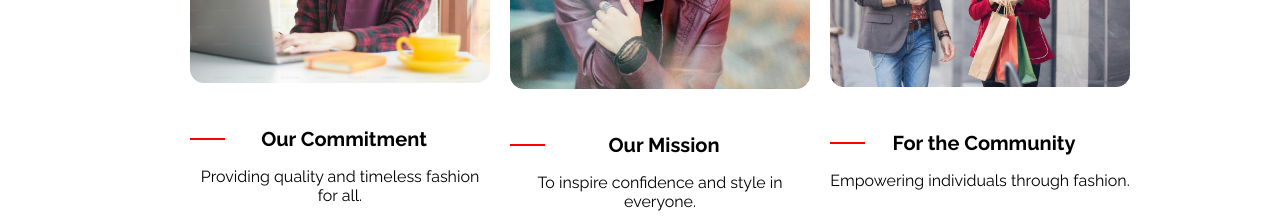
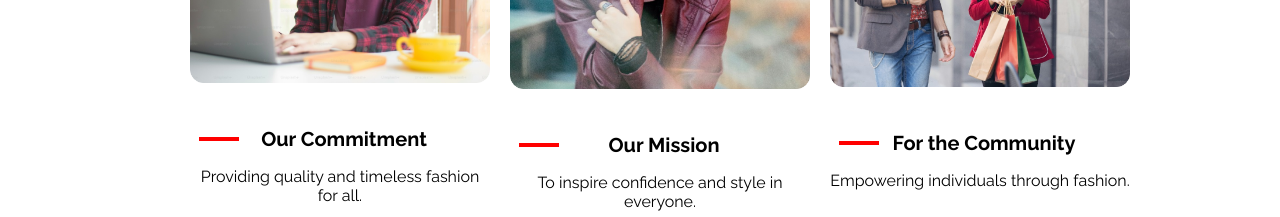
Before and after one commit to St-Thierry/Collectibles-, a plain HTML site: page index.html in a window 1280 px wide. Shown: the part 3420-3637 px from the top of the page. Drawn offline with Linux system fonts and the light colour scheme.

Commit message:
Update style.css

```diff
--- a/style.css
+++ b/style.css
@@ -389,11 +389,11 @@ nav {
 .about-title::before {
     content: "";
     position: absolute;
-    left: 0;
+    left: 3%;
     top: 50%;
     transform: translateY(-50%);
-    width: 35px; /* Length of the red line */
-    height: 2px; /* Thickness of the red line */
+    width: 40px; /* Length of the red line */
+    height: 4px; /* Thickness of the red line */
     background-color: red;
 }
 
```
